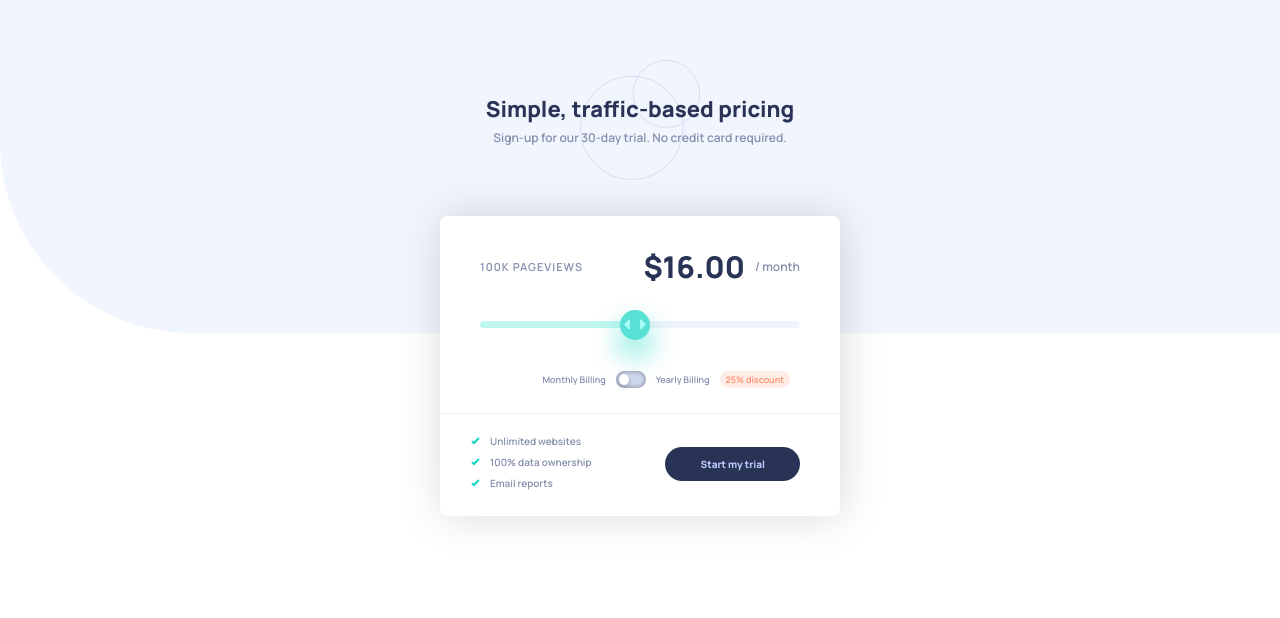
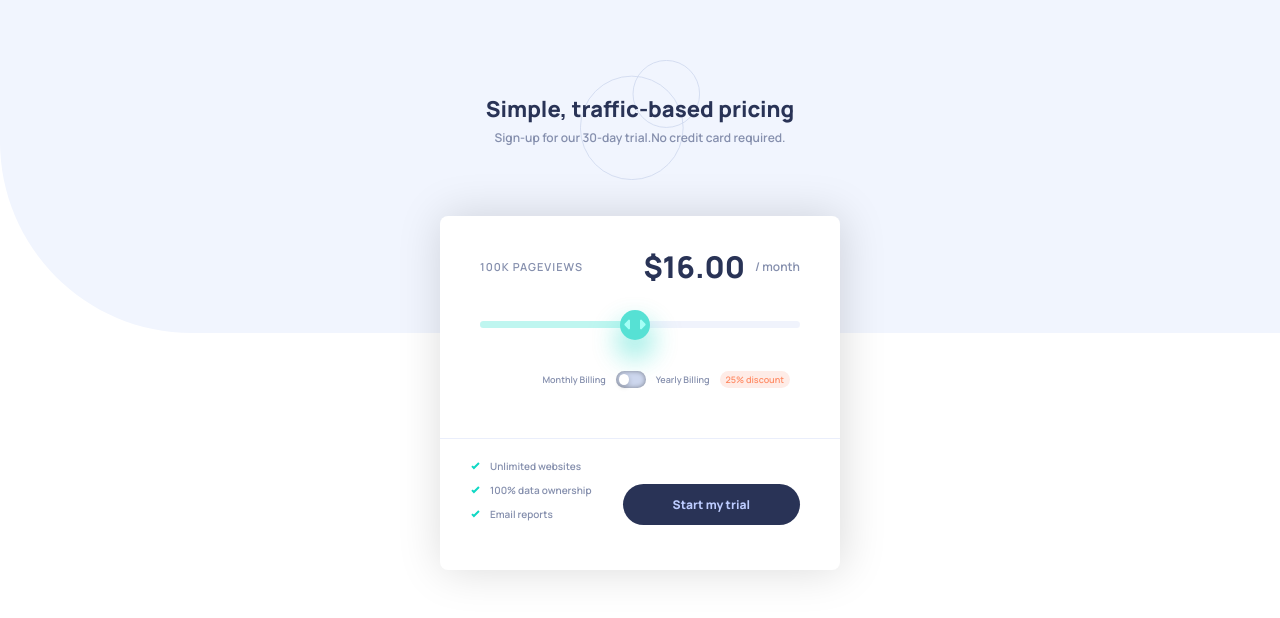
Before and after one commit to Barna-Molnar/imteractive-pricing-component-react, a React (Create React App) app: page / in a window 1280 px wide. Shown: the part 116-734 px from the top of the page. Built offline with nearby package versions, Linux system fonts and the light colour scheme.

Commit message:
Footer Resposive

```diff
--- a/src/App.jsx
+++ b/src/App.jsx
@@ -13,8 +13,15 @@ const AppStlyes = styled.div`
   justify-content: center;
   align-items: flex-start;
   .container-outer {
-    width: 400px;
+    max-width: 400px;
     margin: 5rem auto;
+  }
+  @media only screen and (max-width: 768px) {
+    .container-outer {
+      max-width: 400px;
+      margin: 0 auto;
+      padding: 0 3rem;
+    }
   }
 `;
 
--- a/src/components/Footer.jsx
+++ b/src/components/Footer.jsx
@@ -33,6 +33,23 @@ const FooterStyles = styled.div`
   .cta:hover {
     color: var(--white);
   }
+  @media only screen and (max-width: 768px) {
+    flex-direction: column;
+    align-items: center;
+    text-align: center;
+    font-size: 12px;
+  }
+  ul li {
+    margin-bottom: 1rem !important;
+  }
+  .cta {
+    margin: 2.5rem 0;
+    padding: 1.2rem 5rem;
+    font-weight: 800;
+    font-family: 'Manrope';
+    font-size: 12px;
+    border-radius: 25px;
+  }
 `;
 
 export default function Footer({ checkImg }) {
--- a/src/components/PricingComponent.jsx
+++ b/src/components/PricingComponent.jsx
@@ -7,8 +7,8 @@ import Slider from './Slider';
 
 const PricingComponentStyles = styled.div`
   background-color: var(--component-background);
-  height: 300px;
-  width: 400px;
+  min-height: 300px;
+  max-width: 400px;
   box-shadow: 2px 0px 45px rgba(0, 0, 0, 0.15);
   border-radius: 8px;
   .container {
@@ -65,6 +65,8 @@ const PricingComponentStyles = styled.div`
   .container > * {
     margin-bottom: 2rem;
   }
+  @media only screen and (max-width: 768px) {
+  }
 `;
 
 export default function PricingComponent() {
--- a/src/components/Slider.jsx
+++ b/src/components/Slider.jsx
@@ -50,6 +50,8 @@ const SliderStyles = styled.div`
       background-color: var(--dark-cyan-slider-hover);
     }
   }
+  @media only screen and (max-width: 768px) {
+  }
 `;
 
 export default function Slider({ sliderValue, setSliderValue }) {
--- a/src/components/Title.jsx
+++ b/src/components/Title.jsx
@@ -24,10 +24,27 @@ const TitleStyles = styled.div`
     margin-bottom: 0.5rem;
     z-index: 2;
   }
-  p {
-    font-size: 12px;
-    color: var(--grayish-blue-text);
-    z-index: 2;
+  .para {
+    display: flex;
+    p {
+      font-size: 12px;
+      color: var(--grayish-blue-text);
+      z-index: 2;
+    }
+  }
+  @media only screen and (max-width: 768px) {
+    margin-top: 6rem;
+    text-align: center;
+    padding: 4rem 0rem;
+    h1 {
+      font-size: 2rem;
+    }
+    .para {
+      flex-direction: column;
+    }
+    img {
+      width: 140px;
+    }
   }
 `;
 
@@ -36,7 +53,10 @@ export default function Title() {
     <TitleStyles>
       <img src={BackPattern} alt="" />
       <h1>Simple, traffic-based pricing</h1>
-      <p>Sign-up for our 30-day trial. No credit card required. </p>
+      <div className="para">
+        <p>Sign-up for our 30-day trial.</p>
+        <p>No credit card required.</p>
+      </div>
     </TitleStyles>
   );
 }
```
